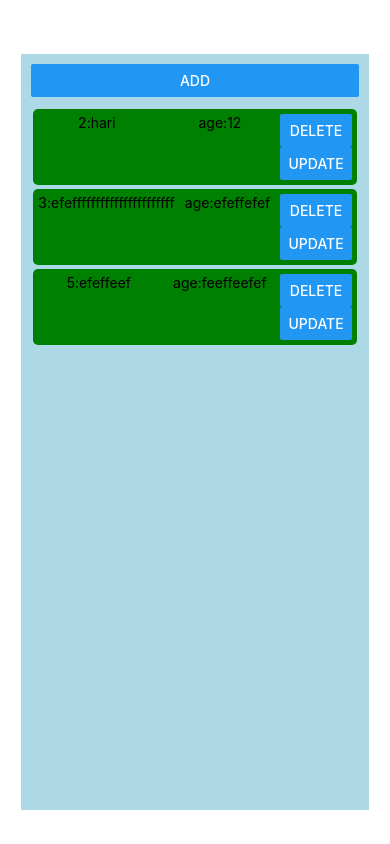
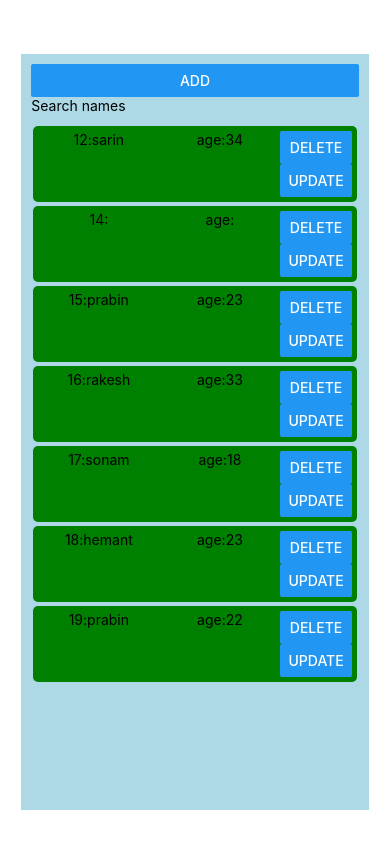
Before and after one commit to narangrg443/expo-react-native, a React Native app: screen / in a window 390 px wide. Both pictures are taken after a click on the button "SHOWLIST". Built offline with nearby package versions, Linux system fonts and the light colour scheme; data requests are answered from the project's data file.

Commit message:
search bar added

```diff
--- a/components/UserList.jsx
+++ b/components/UserList.jsx
@@ -8,6 +8,16 @@ const UserList = ({ onPress }) => {
   const [name, setName] = useState('');
   const [age, setAge] = useState('');
   const [isUpdateModalVisible, setUpdateModalVisible] = useState(false);
+  const [filteredUsers, setFilteredUsers] = useState([]); // Initialize with the same data as users
+  const [searchText, setSearchText] = useState('');
+
+  const searchFilter = (text) => {
+    setSearchText(text);
+    const lowerText = text.toLowerCase();
+    setFilteredUsers(
+      users.filter((item) => item.name.toLowerCase().includes(lowerText))
+    );
+  };
 
   const getData = async () => {
     try {
@@ -15,6 +25,7 @@ const UserList = ({ onPress }) => {
       if (response.ok) {
         const users = await response.json();
         setUsers(users);
+        setFilteredUsers(users); // Initialize filteredUsers with full data
       } else {
         console.log('Response error');
       }
@@ -54,7 +65,6 @@ const UserList = ({ onPress }) => {
   // Update data
   const updateData = async (id, name, age) => {
     try {
-
       const response = await fetch(`http://localhost:3000/users/${id}`, {
         method: 'PUT',
         headers: {
@@ -77,10 +87,21 @@ const UserList = ({ onPress }) => {
     }
   };
 
-  const memoizedFlatList = useMemo(() => {
   return (
+    <View style={styles.listContainer}>
+      <View style={styles.listButton}>
+        <Button title="Add" onPress={onPress} />
+      </View>
+      <View>
+        <TextInput
+          value={searchText}
+          onChangeText={searchFilter}
+          placeholder="Search names"
+        />
+      </View>
+      <View style={{ marginTop: 10, flexDirection: 'row' }}>
         <FlatList
-        data={users}
+          data={filteredUsers}
           keyExtractor={(item) => item.id.toString()}
           renderItem={({ item }) => (
             <View style={styles.eachItem}>
@@ -88,7 +109,6 @@ const UserList = ({ onPress }) => {
                 {item.id}:{item.name}
               </Text>
               <Text style={styles.itemStyle}>age:{item.age}</Text>
-
               <View style={styles.updateDelete}>
                 <Button title="delete" onPress={() => deleteData(item.id)} />
                 <Button title="update" onPress={() => openUpdateModal(item.id)} />
@@ -96,35 +116,21 @@ const UserList = ({ onPress }) => {
             </View>
           )}
         />
-    );
-  }, [users]);
-
-  return (
-    <View style={styles.listContainer}>
-      <View style={styles.listButton}>
-        <Button title="Add" onPress={onPress} />
       </View>
-      <View style={{ marginTop: 10, flexDirection: 'row' }}>
-        {memoizedFlatList}
-      </View>
-
+<View style={styles.modalContainer}>
       {/* Update Modal */}
-      <Modal
-        visible={isUpdateModalVisible}
-        animationType="slide"
-      >
-        <View style={styles.modalContainer}>
+      <Modal visible={isUpdateModalVisible} animationType="slide">
+        <View style={styles.modalChildContainer}>
           <Text>Update User</Text>
           <TextInput
-          style={[styles.inputContainer,{marginBottom:5}]}
-            placeholder={name}
+            style={styles.inputContainer}
+            placeholder="Name"
             value={name}
             onChangeText={(text) => setName(text)}
           />
           <TextInput
-            style={[styles.inputContainer,{marginBottom:5}]}
-
-            placeholder={age}
+            style={styles.inputContainer}
+            placeholder="Age"
             value={age}
             onChangeText={(text) => setAge(text)}
           />
@@ -133,6 +139,7 @@ const UserList = ({ onPress }) => {
         </View>
       </Modal>
       </View>
+    </View>
   );
 };
 
--- a/db.json
+++ b/db.json
@@ -1,19 +1,39 @@
 {
   "users": [
     {
-      "name": "hari ",
-      "age": "12",
-      "id": 2
+      "name": "sarin",
+      "age": "34",
+      "id": 12
     },
     {
-      "name": "efeffffffffffffffffffffff",
-      "age": "efeffefef",
-      "id": 3
+      "name": "",
+      "age": "",
+      "id": 14
     },
     {
-      "name": "efeffeef",
-      "age": "feeffeefef",
-      "id": 5
+      "name": "prabin",
+      "age": "23",
+      "id": 15
+    },
+    {
+      "name": "rakesh",
+      "age": "33",
+      "id": 16
+    },
+    {
+      "name": "sonam",
+      "age": "18",
+      "id": 17
+    },
+    {
+      "name": "hemant",
+      "age": "23",
+      "id": 18
+    },
+    {
+      "name": "prabin",
+      "age": "22",
+      "id": 19
     }
   ]
 }
--- a/style/AppStyle.js
+++ b/style/AppStyle.js
@@ -77,9 +77,16 @@ import { StyleSheet } from "react-native";
     marginButtom:15,
   },
   modalContainer:{
+    justifyContent:'center',
+    alignItems:'center',
     padding:25,
-    paddingTop:20,
+    paddingTop:50,
 
+
+
+  },
+  modalChildContainer:{
+    padding:50,
   }
 
 })
```
Lines whose indentation alone changed are shown as unchanged.
